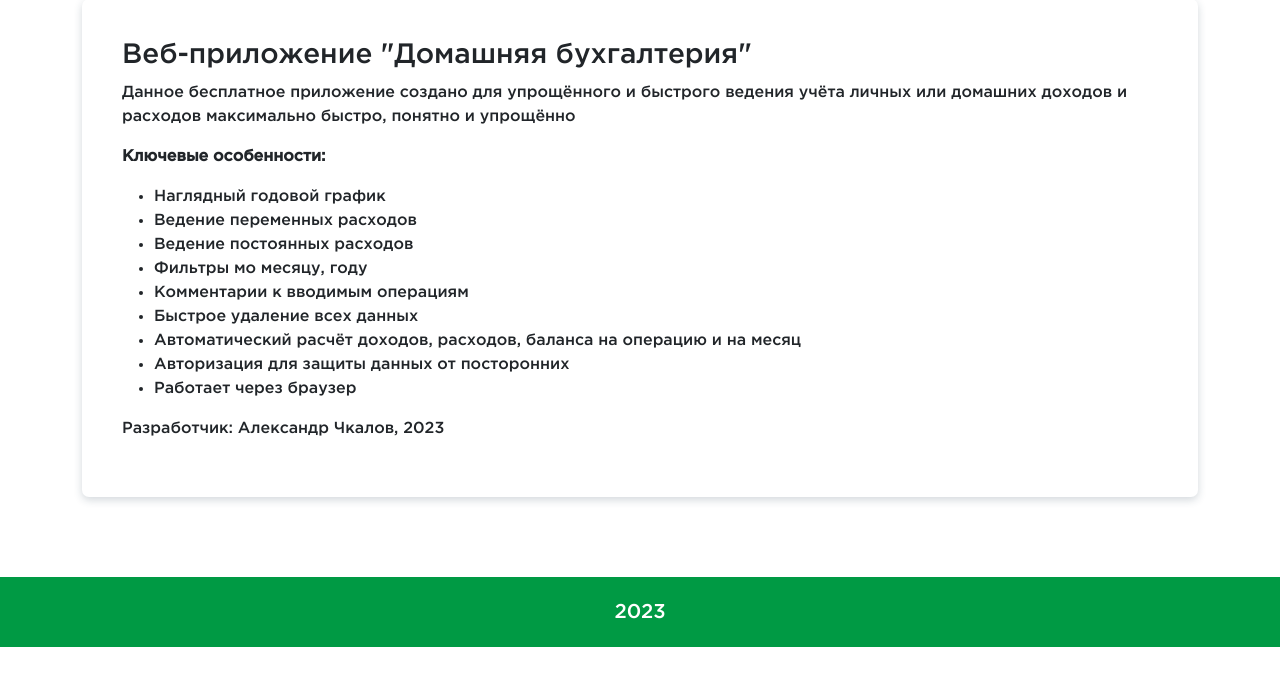
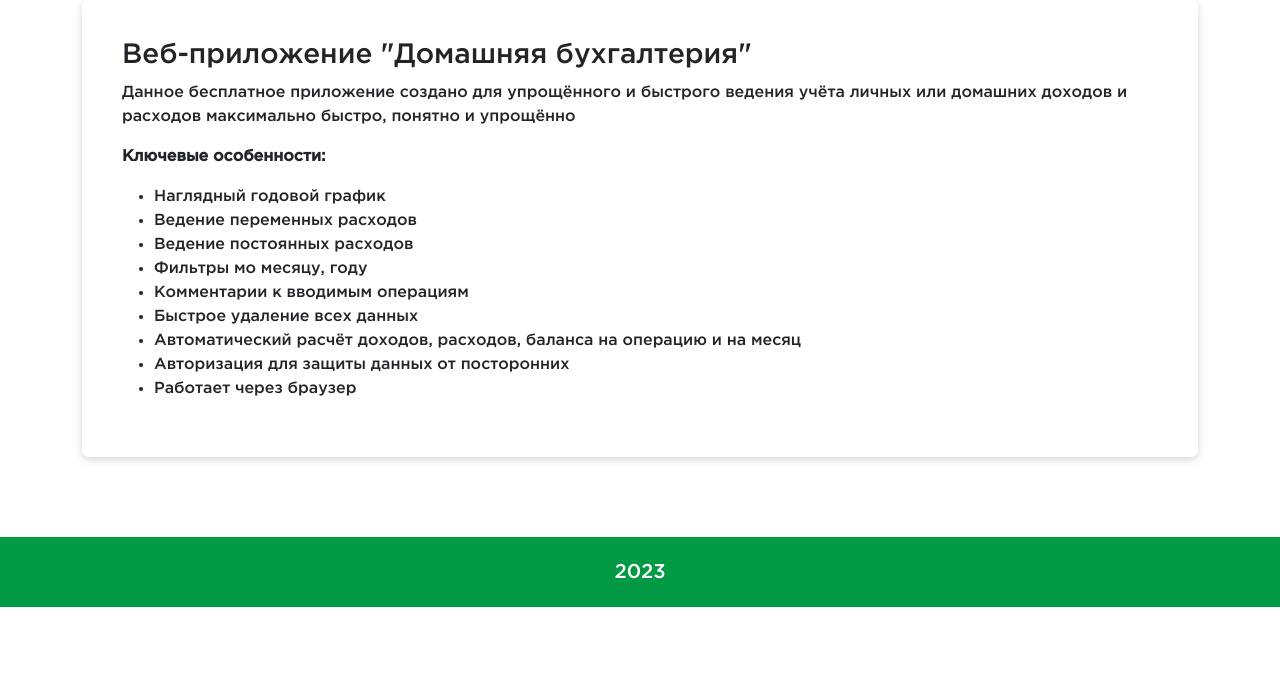
Before and after one commit to Berserker-888/selesta-soft, a PHP site: page /about in a window 1280 px wide. Shown: the part 111-800 px from the top of the page. Run offline with PHP 8.4, Linux system fonts and the light colour scheme; a user stored in the database is signed in.

Commit message:
Update about.php

```diff
--- a/tpl/about.php
+++ b/tpl/about.php
@@ -20,7 +20,6 @@ session_start();
                     <li>Авторизация для защиты данных от посторонних</li>
                     <li>Работает через браузер</li>
                 </ul>
-                <p>Разработчик: Александр Чкалов, 2023</p>
             </div>
         </div>
     </div>
```
